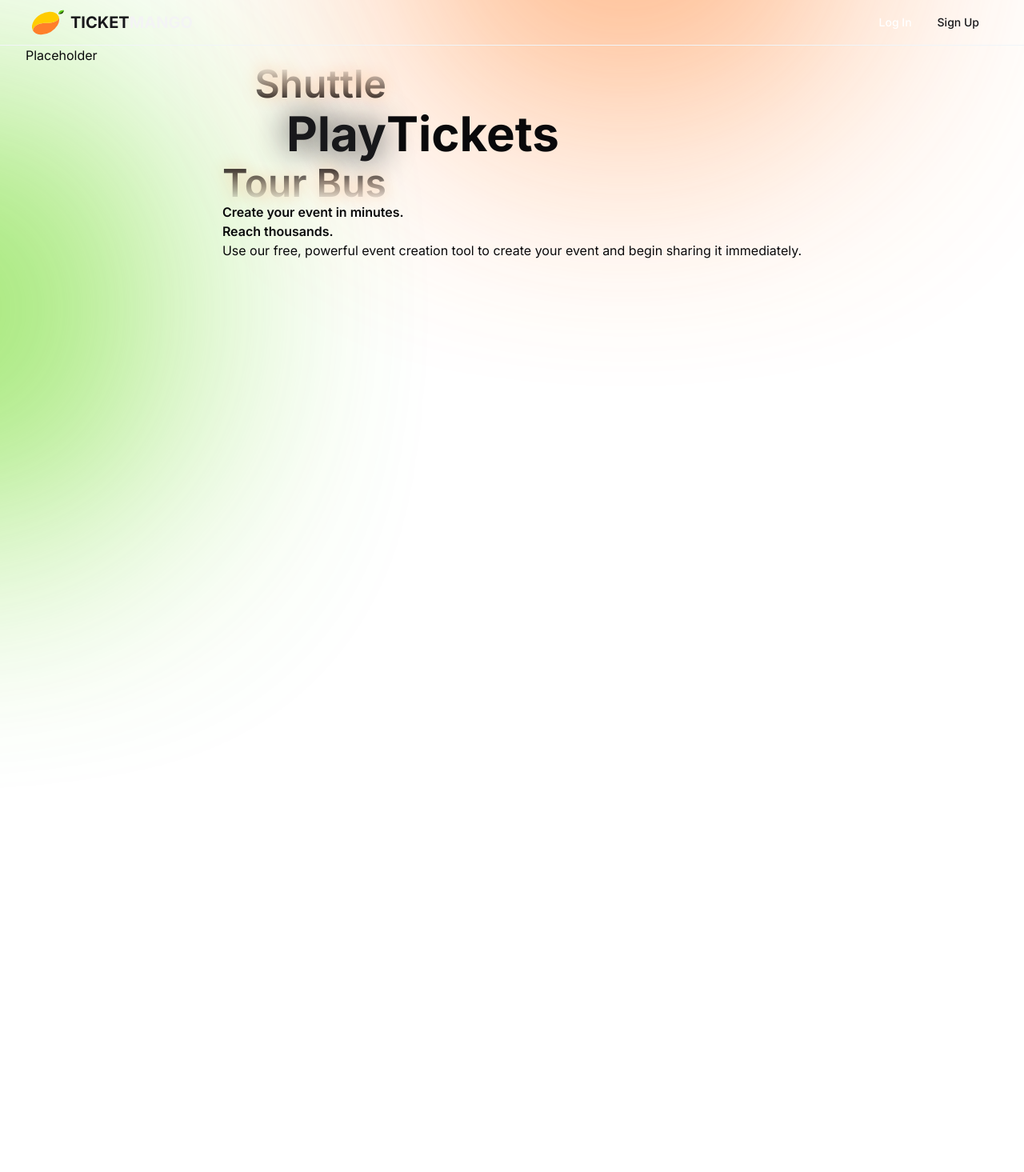
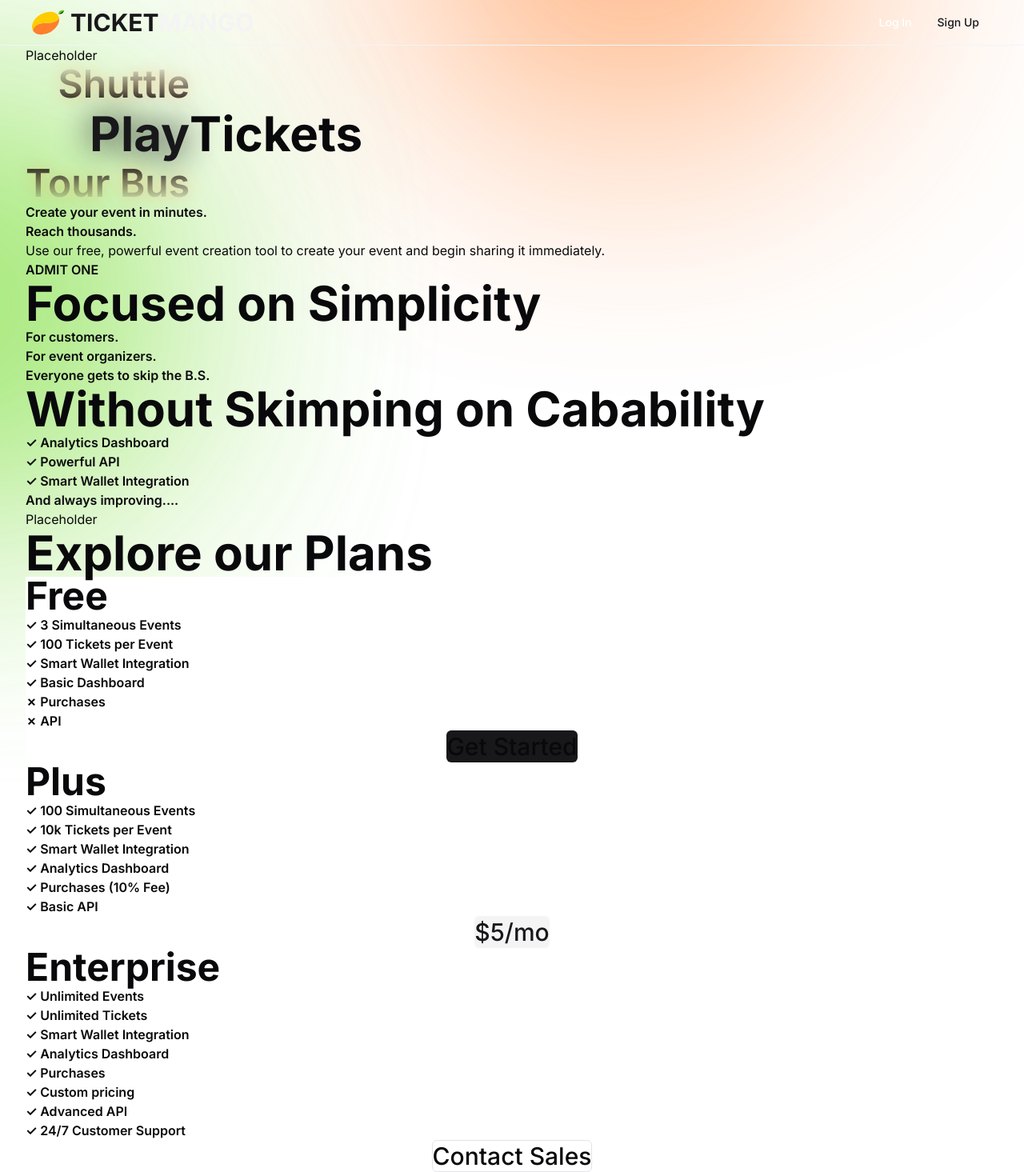
Before and after one commit to meme8383/TicketMango, a Next.js app: page / in a window 1280 px wide. Shown: the whole page at 80% size. Before the commit the page ends 800 px from the top, so only its background shows below. Built offline with nearby package versions, Linux system fonts and the light colour scheme.

Commit message:
Finish base homepage

```diff
--- a/src/app/(app)/page.tsx
+++ b/src/app/(app)/page.tsx
@@ -1,17 +1,21 @@
 import ScrollText from '@/components/ScrollText';
+import { buttonVariants } from '@/components/ui/button';
+import { cn } from '@/lib/utils';
+import Link from 'next/link';
 import React from 'react';
 
 const Page = () => {
   return (
-    <div className="container justify-center max-w-6xl">
+    <>
+      <div className="container justify-center max-w-6xl pb-52">
         <div className="md:grid md:grid-cols-2 mt-20 items-center">
           <div className="justify-center">
-          <div className="bg-yellow-400 w-[300px] h-[500px] mx-auto">
+            <div className="bg-blue-950 w-[300px] h-[500px] mx-auto">
               Placeholder
               {/* TODO */}
             </div>
           </div>
-        <div className="flex justify-center ml-3">
+          <div className="flex justify-left ml-3">
             <div>
               <div className="flex items-center mb-5">
                 <ScrollText text={['Shuttle', 'Play', 'Tour Bus']} />
@@ -26,7 +30,159 @@ const Page = () => {
             </div>
           </div>
         </div>
+        <div className="md:grid md:grid-cols-2 mt-20 items-center">
+          <div className="justify-center">
+            <div className="bg-blue-950 w-[250px] h-[400px] mx-auto p-10">
+              <h1 className="font-semibold text-7xl [writing-mode:vertical-rl] text-center mx-auto">
+                ADMIT ONE
+              </h1>
             </div>
+          </div>
+          <div className="flex justify-left ml-3">
+            <div>
+              <h1 className="text-6xl font-bold mb-6">Focused on Simplicity</h1>
+              <p className="text-2xl font-semibold my-3">For customers.</p>
+              <p className="text-2xl font-semibold my-3">For event organizers.</p>
+              <p className="text-2xl font-semibold my-3">Everyone gets to skip the B.S.</p>
+            </div>
+          </div>
+        </div>
+        <div className="md:grid md:grid-cols-2 mt-20 items-center">
+          <div className="flex justify-left mx-10">
+            <div>
+              <h1 className="text-6xl font-bold mb-6">Without Skimping on Cabability</h1>
+              <p className="text-2xl font-semibold my-3">
+                <span className="text-green-500">✓</span> Analytics Dashboard
+              </p>
+              <p className="text-2xl font-semibold my-3">
+                <span className="text-green-500">✓</span> Powerful API
+              </p>
+              <p className="text-2xl font-semibold my-3">
+                <span className="text-green-500">✓</span> Smart Wallet Integration
+              </p>
+              <p className="text-2xl font-semibold my-3">And always improving....</p>
+            </div>
+          </div>
+          <div className="justify-center">
+            <div className="bg-blue-950 w-full h-[400px] p-10 mx-5 rounded-3xl">Placeholder</div>
+          </div>
+        </div>
+        <div className="mt-20">
+          <h1 className="text-6xl font-bold">Explore our Plans</h1>
+          <div className="md:grid md:grid-cols-3 mt-8 gap-2">
+            <div className="bg-background rounded-3xl p-5 flex flex-col justify-between">
+              <div>
+                <h2 className="text-5xl font-bold text-center mb-5">Free</h2>
+                <p className="text-2xl font-semibold mb-5">
+                  <span className="text-green-500">✓</span> 3 Simultaneous Events
+                </p>
+                <p className="text-2xl font-semibold mb-5">
+                  <span className="text-green-500">✓</span> 100 Tickets per Event
+                </p>
+                <p className="text-2xl font-semibold mb-5">
+                  <span className="text-green-500">✓</span> Smart Wallet Integration
+                </p>
+                <p className="text-2xl font-semibold mb-5">
+                  <span className="text-green-500">✓</span> Basic Dashboard
+                </p>
+                <p className="text-2xl font-semibold mb-5">
+                  <span className="text-red-500">✗</span> Purchases
+                </p>
+                <p className="text-2xl font-semibold">
+                  <span className="text-red-500">✗</span> API
+                </p>
+              </div>
+              <div className="flex justify-center mt-16">
+                <Link
+                  className={cn(
+                    buttonVariants({ variant: 'default' }),
+                    'p-7 text-center text-3xl text-foreground w-2/3'
+                  )}
+                  href="/register"
+                >
+                  Get Started
+                </Link>
+              </div>
+            </div>
+            <div className="bg-background rounded-3xl p-5 flex flex-col justify-between">
+              <div>
+                <h2 className="text-5xl font-bold text-center mb-5">Plus</h2>
+                <p className="text-2xl font-semibold mb-5">
+                  <span className="text-green-500">✓</span> 100 Simultaneous Events
+                </p>
+                <p className="text-2xl font-semibold mb-5">
+                  <span className="text-green-500">✓</span> 10k Tickets per Event
+                </p>
+                <p className="text-2xl font-semibold mb-5">
+                  <span className="text-green-500">✓</span> Smart Wallet Integration
+                </p>
+                <p className="text-2xl font-semibold mb-5">
+                  <span className="text-green-500">✓</span> Analytics Dashboard
+                </p>
+                <p className="text-2xl font-semibold mb-5">
+                  <span className="text-green-500">✓</span> Purchases (10% Fee)
+                </p>
+                <p className="text-2xl font-semibold">
+                  <span className="text-green-500">✓</span> Basic API
+                </p>
+              </div>
+              <div className="flex justify-center mt-16">
+                <Link
+                  className={cn(
+                    buttonVariants({ variant: 'secondary' }),
+                    'p-7 text-center text-3xl w-2/3'
+                  )}
+                  href="/register"
+                >
+                  $5/mo
+                </Link>
+              </div>
+            </div>
+            <div className="bg-background rounded-3xl p-5 flex flex-col justify-between">
+              <div>
+                <h2 className="text-5xl font-bold text-center mb-5">Enterprise</h2>
+                <p className="text-2xl font-semibold mb-5">
+                  <span className="text-green-500">✓</span> Unlimited Events
+                </p>
+                <p className="text-2xl font-semibold mb-5">
+                  <span className="text-green-500">✓</span> Unlimited Tickets
+                </p>
+                <p className="text-2xl font-semibold mb-5">
+                  <span className="text-green-500">✓</span> Smart Wallet Integration
+                </p>
+                <p className="text-2xl font-semibold mb-5">
+                  <span className="text-green-500">✓</span> Analytics Dashboard
+                </p>
+                <p className="text-2xl font-semibold mb-5">
+                  <span className="text-green-500">✓</span> Purchases
+                </p>
+                <p className="text-2xl font-semibold mb-5">
+                  <span className="text-green-500">✓</span> Custom pricing
+                </p>
+                <p className="text-2xl font-semibold mb-5">
+                  <span className="text-green-500">✓</span> Advanced API
+                </p>
+                <p className="text-2xl font-semibold">
+                  <span className="text-green-500">✓</span> 24/7 Customer Support
+                </p>
+              </div>
+              <div className="flex justify-center mt-16">
+                <Link
+                  className={cn(
+                    buttonVariants({ variant: 'outline' }),
+                    'p-7 text-center text-3xl border-foreground w-2/3'
+                  )}
+                  href="/register"
+                >
+                  Contact Sales
+                </Link>
+              </div>
+            </div>
+          </div>
+        </div>
+      </div>
+      <div className="absolute bottom-0 w-full h-[900px] bg-gradient-to-t from-primary to-background -z-50"></div>
+    </>
   );
 };
 
--- a/src/components/Background.tsx
+++ b/src/components/Background.tsx
@@ -68,7 +68,7 @@ const Background = () => {
   }, []);
 
   return (
-    <div className="fixed -z-50 top-0 left-0">
+    <div className="fixed -z-20 top-0 left-0">
       {circles.map((circle) => (
         <div
           key={circle.id}
--- a/src/components/Navbar.tsx
+++ b/src/components/Navbar.tsx
@@ -12,7 +12,7 @@ const Navbar = () => {
           <Icons.logo className="size-10" />
         </Link>
         <Link href="/">
-          <h1 className="font-bold ml-2 text-xl">
+          <h1 className="font-bold ml-2 text-3xl">
             <span className="text-primary">TICKET</span>
             <span className="text-secondary">MANGO</span>
           </h1>
```
Lines whose indentation alone changed are shown as unchanged.
